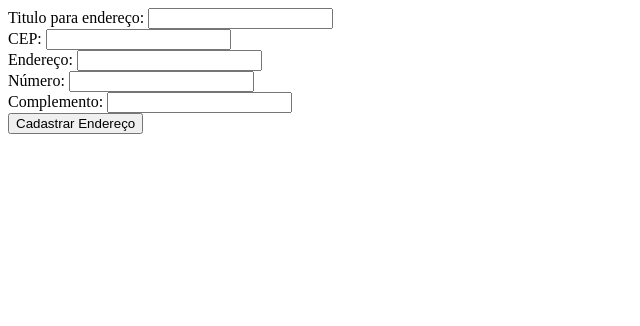
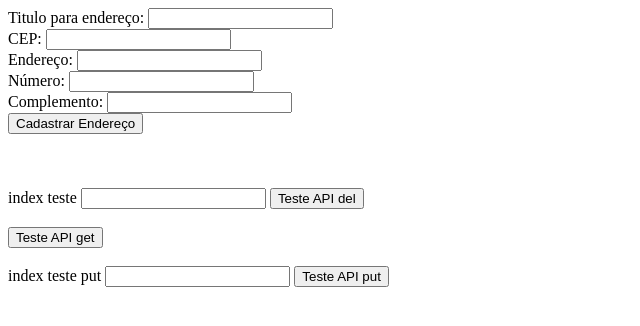
Before and after one commit to lucashelama/animaloveproject, a plain HTML site: page view/endereco.html in a window 1280 px wide. Shown: the whole page, without its empty margins (0-640 px from the left). Drawn offline with Linux system fonts and the light colour scheme.

Commit message:
Creating put, get and delete address functions

```diff
--- a/script/cadastro.js
+++ b/script/cadastro.js
@@ -25,11 +25,11 @@ async function cadastro(){
         }
 
         let responseApi = await fetch(url,{
-            method:"POST",
-            headers:{
+            method: "POST",
+            headers: {
                 'Content-Type':'application/json'
             },
-            body:JSON.stringify({
+            body: JSON.stringify({
                 "name": name,
                 "email": email,
                 "user_type_id": 1,
--- a/script/endereco.js
+++ b/script/endereco.js
@@ -1,7 +1,7 @@
 const url = 'https://go-wash-api.onrender.com/api/auth/address'
 
 async function addEndereco(){
-    const enderecoButton = document.getElementById('endereco-button');
+    let enderecoButton = document.getElementById('endereco-button');
     enderecoButton.disabled = true;
 
     try {
@@ -26,21 +26,19 @@ async function addEndereco(){
             return;
         }
 
-        let token = localStorage.getItem('token');
+        let token = await getToken();
         if (!token) {
-            alert('Você precisa fazer o login novamente para continuar com a operação');
-            window.location.replace("login.html")
             return;
         }
 
         console.log(address)
         let responseApi = await fetch(url, {
-            method:"POST",
-            headers:{
-                'Authorization':`Bearer ${token}`,
-                'Content-Type':'application/json'
+            method: "POST",
+            headers: {
+                'Content-Type':'application/json',
+                'Authorization':`Bearer ${token}`
             },
-            body:JSON.stringify({
+            body: JSON.stringify({
                 "title": title,
                 "cep": cep,
                 "address": address,
@@ -71,6 +69,144 @@ async function addEndereco(){
     }
 }
 
+async function getEndereco() {
+    let enderecoButton = document.getElementById('endereco-get');
+    enderecoButton.disabled = true;
+
+    try {
+        let token = await getToken()
+        if (!token) {
+            return;
+        }
+
+        let responseApi = await fetch(url, {
+            method: "GET",
+            headers: {
+                'Content-Type':'application/json',
+                'Authorization': `Bearer ${token}`
+            }
+        })
+
+        console.log(responseApi)
+
+        if (responseApi.ok) {
+            let data = await responseApi.json();
+            console.log(data)
+        } else {
+            let errorData = await responseApi.json();
+            alert(errorData.data.errors)
+            console.log(errorData)
+        }
+    } catch (error) {
+        console.log("Erro na requisição:", error);
+        alert("Erro inesperado. Tente novamente mais tarde.");
+    } finally {
+        enderecoButton.disabled = false;
+    }
+}
+
+async function delEndereco() {
+    let enderecoButton = document.getElementById("endereco-del");
+    enderecoButton.disabled = false;
+    try {
+        let token = await getToken()
+        if (!token) {
+            return;
+        }
+
+        let index = document.getElementById('index');
+
+        let responseApi = await fetch(`${url}/${index.value}`, {
+            method: "DELETE",
+            headers: {
+                'Content-Type':'application/json',
+                'Authorization': `Bearer ${token}`
+            }
+        })
+        console.log(responseApi);
+        let data = await responseApi.json();
+        console.log(data)
+
+    } catch (error) {
+        console.log("Erro na requisição:", error);
+        alert("Erro inesperado. Tente novamente mais tarde.");
+    } finally {
+        enderecoButton.disabled = false;
+    }
+}
+
+async function putEndereco() {
+    let enderecoButton = document.getElementById("endereco-put");
+    enderecoButton.disabled = true;
+
+    try {
+        let title = document.getElementById('title').value;
+        let cep = document.getElementById('cep').value.replace(/\D/g, '');
+        let address = document.getElementById('address').value;
+        if (cep !== "") {
+            address = await completeAddress(cep)
+            if (!address) {
+                alert('CEP inválido');
+                return;
+            }
+        } else {
+            alert('Campo CEP obrigatório');
+            return;
+        }
+        let number = document.getElementById('number').value;
+        let complement = document.getElementById('complement').value;
+
+        if (!title || !number) {
+            alert('Alguns campos precisam ser preenchidos');
+            return;
+        }
+
+        let index = document.getElementById('index-put').value;
+
+        let token = await getToken()
+        if (!token) {
+            return;
+        }
+
+        let responseApi = await fetch(`${url}/${index}`, {
+            method: "POST",
+            headers: {
+                'Content-Type':'application/json',
+                'Authorization': `Bearer ${token}`
+            },
+            body: JSON.stringify({
+                "title": title,
+                "cep": cep,
+                "address": address,
+                "number": number,
+                "complement": complement
+            })
+        });
+        console.log(responseApi);
+        let data = await responseApi.json();
+        console.log(data);
+
+    } catch (error) {
+       console.log("Erro na requisição:", error);
+       alert("Erro inesperado. Tente novamente mais tarde.");
+    } finally {
+       enderecoButton.disabled = false;
+    }
+}
+
+
+
+async function getToken() {
+    let token = localStorage.getItem('token');
+
+    if (!token) {
+        alert('Você precisa fazer o login novamente para continuar com a operação');
+        window.location.replace("login.html")
+        return;
+    }
+    return token;
+}
+
 async function formatarCep(input) {
     let cep = input.value.replace(/\D/g, '');
     if (cep.length > 5) {
@@ -86,13 +222,13 @@ async function formatarCep(input) {
 };
 
 async function completeAddress(cep) {
-    let cep_url = "https://brasilapi.com.br/api/cep/v2/" + cep
+    let cep_url = "https://brasilapi.com.br/api/cep/v1/" + cep
     let response = await fetch(cep_url, {
             method:"GET",
             headers:{
                 'Content-Type':'application/json'
-            }}
-        )
+            }
+        })
     if (response.ok) {
         let data = await response.json();
         return data.street;
--- a/view/endereco.html
+++ b/view/endereco.html
@@ -22,6 +22,18 @@
     <label for="complement">Complemento:</label>
     <input type="text" name="complement" id="complement"><br>
 
-    <input type="button" value="Cadastrar Endereço" onclick="addEndereco()" id="endereco-button">
+    <input type="button" value="Cadastrar Endereço" onclick="addEndereco()" id="endereco-button"><br><br><br><br>
+
+
+    <label for="index">index teste</label>
+    <input type="number" name="index" id="index">
+    <input type="button" value="Teste API del" onclick="delEndereco()" id="endereco-del"><br><br>
+
+    <input type="button" value="Teste API get" onclick="getEndereco()" id="endereco-get"><br><br>
+
+
+    <label for="index-put">index teste put</label>
+    <input type="number" name="index-put" id="index-put">
+    <input type="button" value="Teste API put" onclick="putEndereco()" id="endereco-put">
 </body>
 </html>
```
Also changed, not shown: script/login.js (+4 -5 lines).
